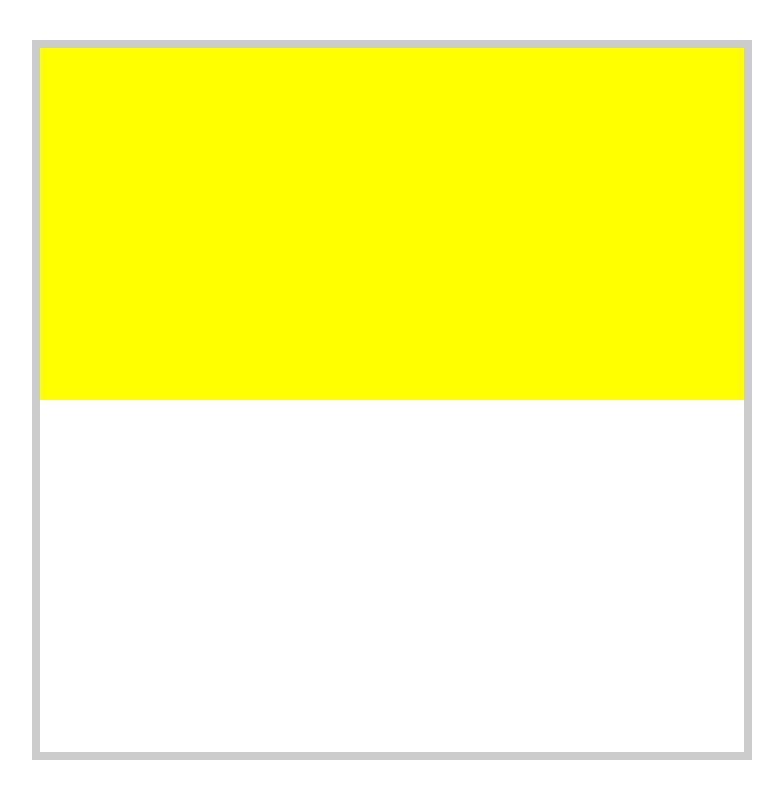
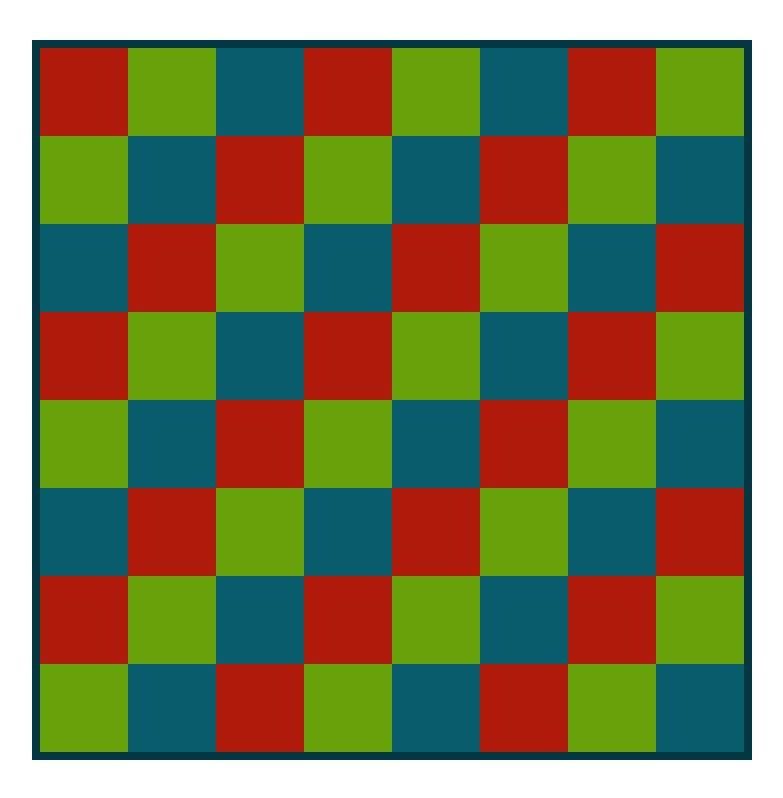
Before and after one commit to ignasandr/7_chess, a plain HTML site: page index.html in a window 1280 px wide. Shown: the whole page, without its empty margins (248-1031 px from the left). Drawn offline with Linux system fonts and the light colour scheme.

Commit message:
Multicolored

```diff
--- a/css/style.css
+++ b/css/style.css
@@ -12,31 +12,34 @@ body * {
     display: inline-block;
     width: 90vmin;
     height: 90vmin;
-    border: 1vmin solid #ccc;
     position: absolute;
     top: 50%;
     left: 50%;
     transform: translate(-50%, -50%);
+    border: 1vmin solid #013842;
+    /* background-color: yellow; */
 }
     .chessboard > .row {
         display: inline-block;
-        width: 50%;
+        width: 100%;
         height: 50%;
         float: left;
-/*        background: red;*/
     }
 
       .chessboard > .row > .cell {
           display: inline-block;
-            width: 12.5%;
+          width: 50%;
           height: 100%;
           float: left;
-            background-color: yellow;
       }
-.chessboard > .row > .cell-white {
-    background-color: white;
+        .chessboard > .row > .cell.red {
+            background-color: #AF1B0B;
         }
 
-.chessboard > .row > .cell-black {
-    background-color: black;
+        .chessboard > .row > .cell.green {
+            background-color: #68A20A;
         }
+
+        .chessboard > .row > .cell.blue {
+            background-color: #095C6C;
+        }
--- a/js/chessboard.js
+++ b/js/chessboard.js
@@ -1,31 +1,19 @@
 "use strict";
 
 function renderChessboard(size) {
-    let HTML = '';
+  let HTML = ``;
+  const colorList = ['red', 'green', 'blue'];
   const DOMchessboard = document.querySelector('.chessboard');
-
-    for (let r=0; r<size; r++) {
+  for (let r=0; r<size; r++){
       let cellsHTML = ``;
-
-        for (let c=0; c<size; c++) {
-            let color = '';
-            if ((r+c) % 2 === 0) {
-                color = `black`
+      for (let c=0; c<size; c++){
+        cellsHTML += `<div class="cell ${colorList[(c+r) % 3]}" style="width:${100/size}%"></div>`
       }
-            else { `white`;
-            }
-            cellsHTML += `<div class="cell" style="width: ${100/size}%;"></div>`
-        }
-        HTML = HTML + `<div class="row" style="height:${100/size}%">
+    HTML += `<div class="row" style="height:${100/size}%">
                   ${cellsHTML}
                   </div>`
     }
-
   return DOMchessboard.innerHTML = HTML;
 }
 
-renderChessboard(4);
-
-//for (let i=1; i<=max; i++) {
-//   HTML += `<div class="number">${i}...</div>`;
-//}
+renderChessboard(8);
```
Also changed, not shown: index.html (line endings or trailing spaces), 1 other file. Lines whose indentation alone changed are shown as unchanged.
